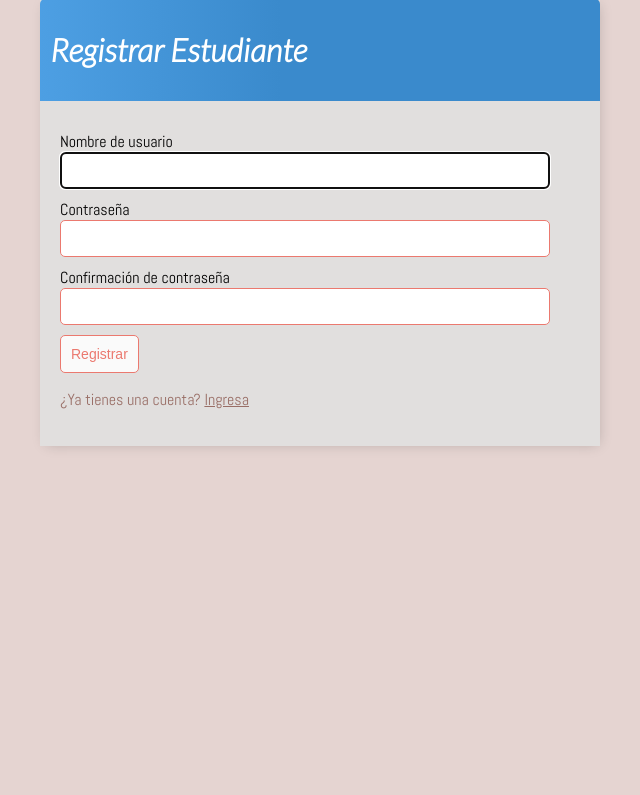
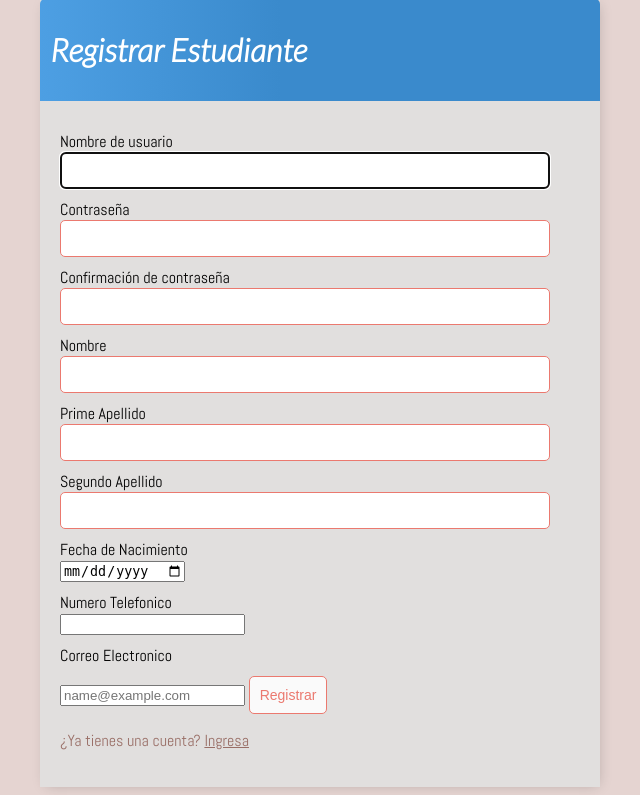
Before and after one commit to mblancoc24/SA_Web_django, a Django app: page /registro_estudiantes/ in a window 1280 px wide. Shown: the part 69-864 px from the top of the page, without its empty margins (320-960 px from the left). Before the commit the page ends 517 px from the top, so only its background shows below. Run offline with Django 4.2, Linux system fonts and the light colour scheme.

Commit message:
Registro de datos.

```diff
--- a/mi_web/src/proyecto/usuario/templates/usuario/principal.html
+++ b/mi_web/src/proyecto/usuario/templates/usuario/principal.html
@@ -136,7 +136,7 @@
         .cuerpo-tarjeta {
             padding: 20px;
         }
-    }
+
 
     </style>
 </head>
--- a/mi_web/src/proyecto/usuario/templates/usuario/registro_estudiantes.html
+++ b/mi_web/src/proyecto/usuario/templates/usuario/registro_estudiantes.html
@@ -7,7 +7,7 @@
 </div>
 
 <div class="cuerpo-tarjeta">
-    <form method="POST">
+    <form method="post">
     {% csrf_token %}
     <label>{{form.username.label}}</label>
         {{form.username}}
@@ -17,6 +17,26 @@
 
     <label>{{form.password2.label}}</label>
         {{form.password2}}
+
+    <label>Nombre</label>
+    <input type="text" class="form-control" name="nombre">
+
+
+    <label>Prime Apellido</label>
+    <input type="text" class="form-control" name="primerapellido">
+
+    <label>Segundo Apellido</label>
+    <input type="text" class="form-control"name="segundoapellido">
+
+    <label>Fecha de Nacimiento</label>
+    <input type="date" class="form-control" name="fechanacimiento">
+
+    <label>Numero Telefonico</label>
+    <input type="number" class="form-control" name="telefono">
+
+    <label>Correo Electronico</label>
+    <input type="email" placeholder="name@example.com" class="form-control" name="correo">
+
     <input style="margin-top: 10px" class='boton' type="submit" value="Registrar">
 </form>
     <p>¿Ya tienes una cuenta? <a href="{% url 'login' %}">Ingresa</a></p>
--- a/mi_web/src/proyecto/usuario/views.py
+++ b/mi_web/src/proyecto/usuario/views.py
@@ -23,9 +23,18 @@ class PaginaRegistroEstudiante(FormView):
     template_name = 'usuario/registro_estudiantes.html'
     form_class = UserCreationForm
     redirect_authenticated_user = True
-    success_url = reverse_lazy('login')
+    success_url = reverse_lazy('usuario')
 
     def form_valid(self, form):
+        username_estudiantes = form.cleaned_data['username']
+        password_estudiantes = form.cleaned_data['password2']
+        nombre_estudiante = self.request.POST.get('nombre')
+        primerapellido = self.request.POST.get('primerapellido')
+        segundoapellido = self.request.POST.get('segundoapellido')
+        fecha = self.request.POST.get('fechanacimiento')
+        telefono = self.request.POST.get('telefono')
+        correo = self.request.POST.get('correo')
+
         Usuarios = form.save()
         if Usuarios is not None:
             login(self.request, Usuarios)
@@ -33,7 +42,7 @@ class PaginaRegistroEstudiante(FormView):
 
     def get(self, *args, **kwargs):
         if self.request.user.is_authenticated:
-            return redirect('crear-tarea')
+            return redirect('usuario')
         return super(PaginaRegistroEstudiante, self).get(*args, **kwargs)
 
 class PaginaRegistroProfesor(FormView):
```
